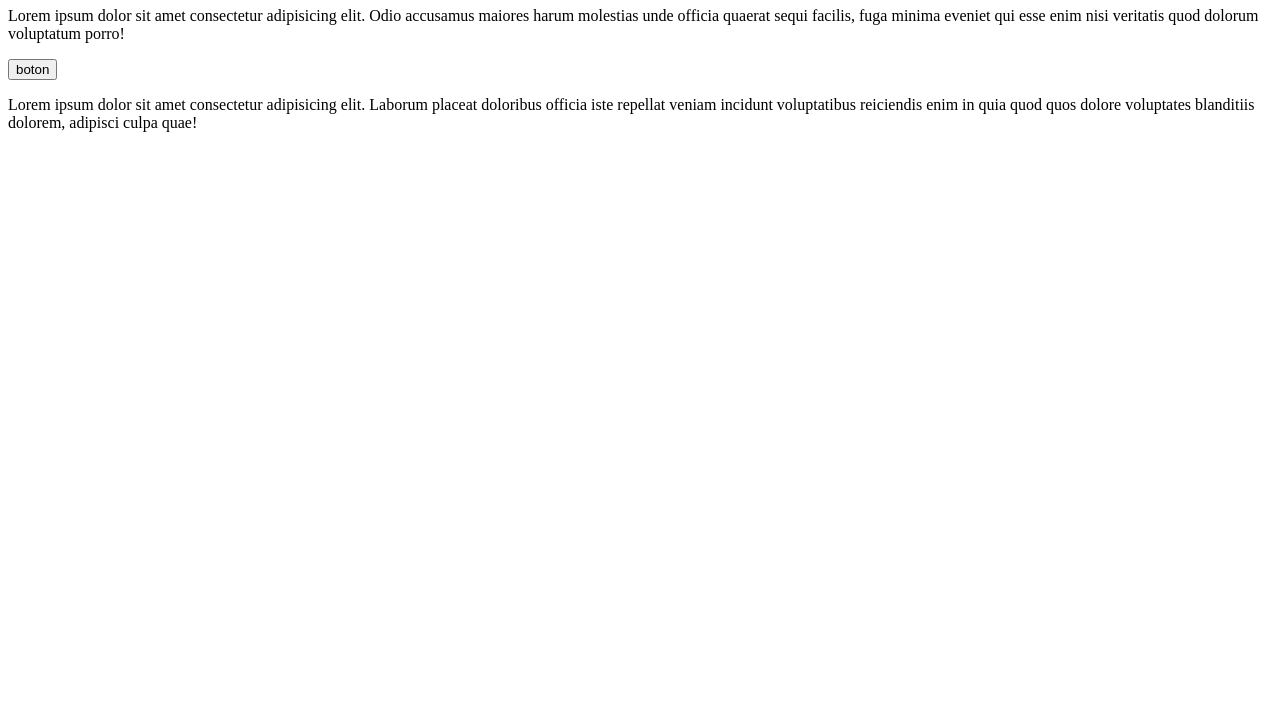
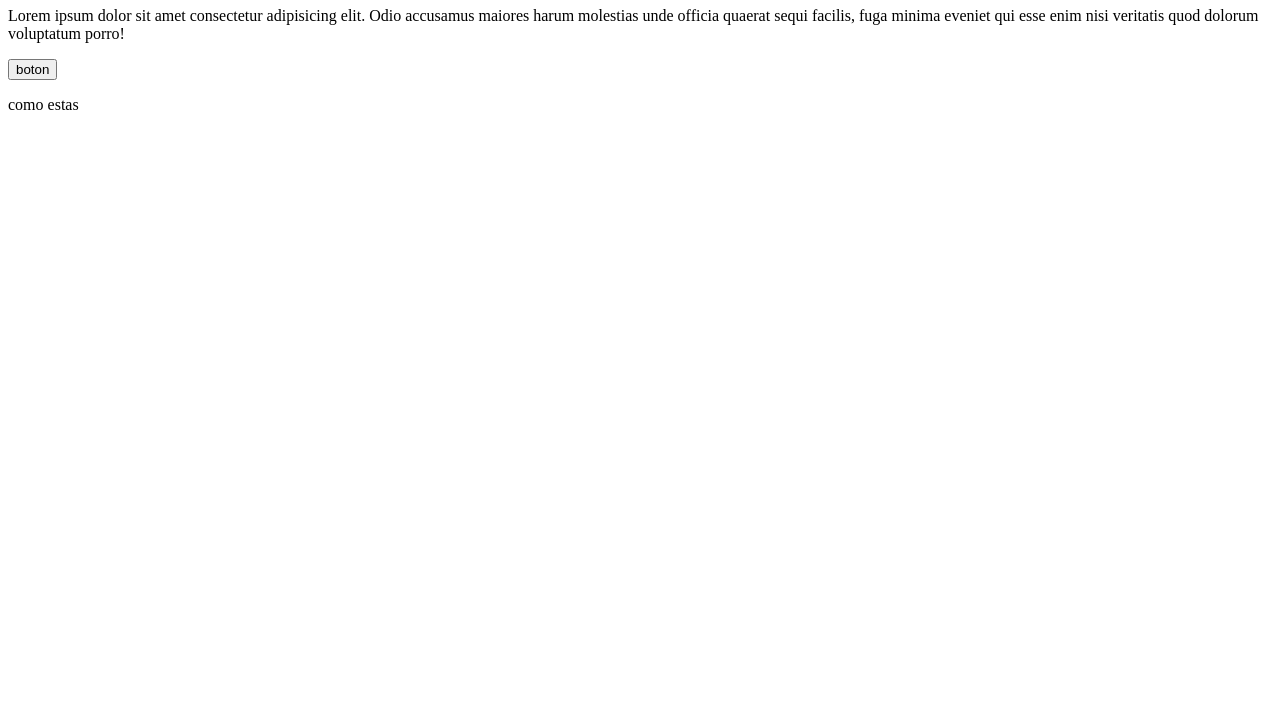
Before and after one commit to astridVanessa/pPrueba, a plain HTML site: page index.html in a window 1280 px wide. Shown: the part 73-800 px from the top of the page. Drawn offline with Linux system fonts and the light colour scheme.

Commit message:
se sgrego al parrafo un como estas

```diff
--- a/index.html
+++ b/index.html
@@ -12,7 +12,7 @@
     <button class="imput">boton</button>
 
     <div>
-        <p>Lorem ipsum dolor sit amet consectetur adipisicing elit. Laborum placeat doloribus officia iste repellat veniam incidunt voluptatibus reiciendis enim in quia quod quos dolore voluptates blanditiis dolorem, adipisci culpa quae!</p>
+        <p>como estas </p>
     </div>
 </body>
 </html>
```
